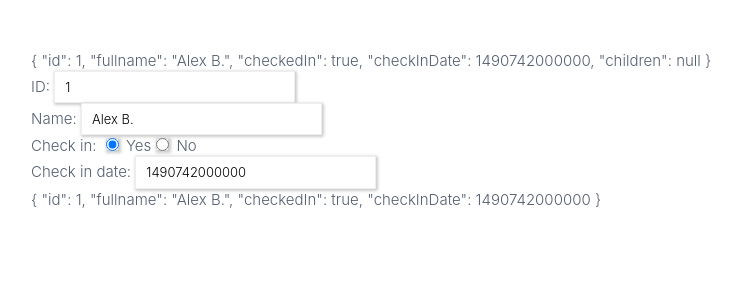
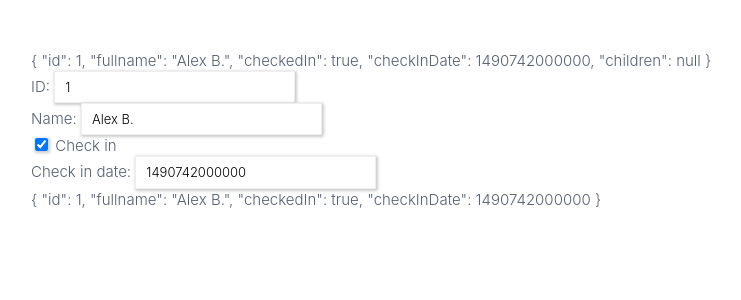
Before and after one commit to chat-du-cheshire/ultimate-ng, an Angular app: page / in a window 1280 px wide. Shown: the top 300 px of the page, without its empty margins (19-760 px from the left). Built offline with nearby package versions, Linux system fonts and the light colour scheme; data requests are answered from the project's data file.

Commit message:
Lesson: Binding to checkboxes

```diff
--- a/src/app/passenger-dashboard/components/passenger-form/passenger-form.component.html
+++ b/src/app/passenger-dashboard/components/passenger-form/passenger-form.component.html
@@ -3,18 +3,11 @@
   <div>ID: <input type="number" name="id" [ngModel]="detail?.id"></div>
   <div>Name: <input type="text" name="fullname" [ngModel]="detail?.fullname"></div>
   <div>
-    Check in:
+
     <label><input name="checkedIn"
-                  type="radio"
-                  [value]="true"
+                  type="checkbox"
                   [ngModel]="detail?.checkedIn"
-                  (ngModelChange)="checkInChange($event)"> Yes</label>
-    <label><input name="checkedIn"
-                  type="radio"
-                  [value]="false"
-                  [ngModel]="detail?.checkedIn"
-                  (ngModelChange)="checkInChange($event)"> No</label>
-
+                  (ngModelChange)="checkInChange($event)"> Check in</label>
     <div *ngIf="form.value.checkedIn">
       Check in date: <input type="number" name="checkInDate" [ngModel]="detail.checkInDate">
     </div>
```
